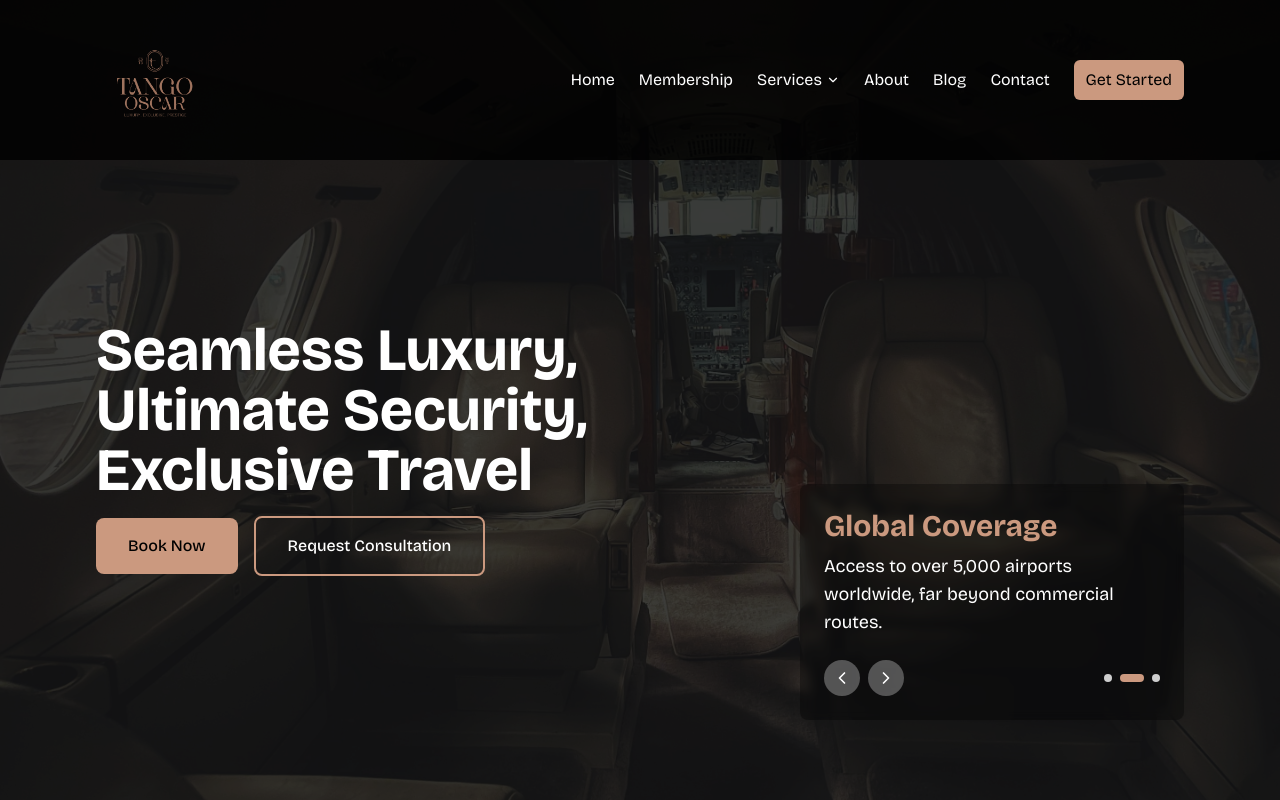
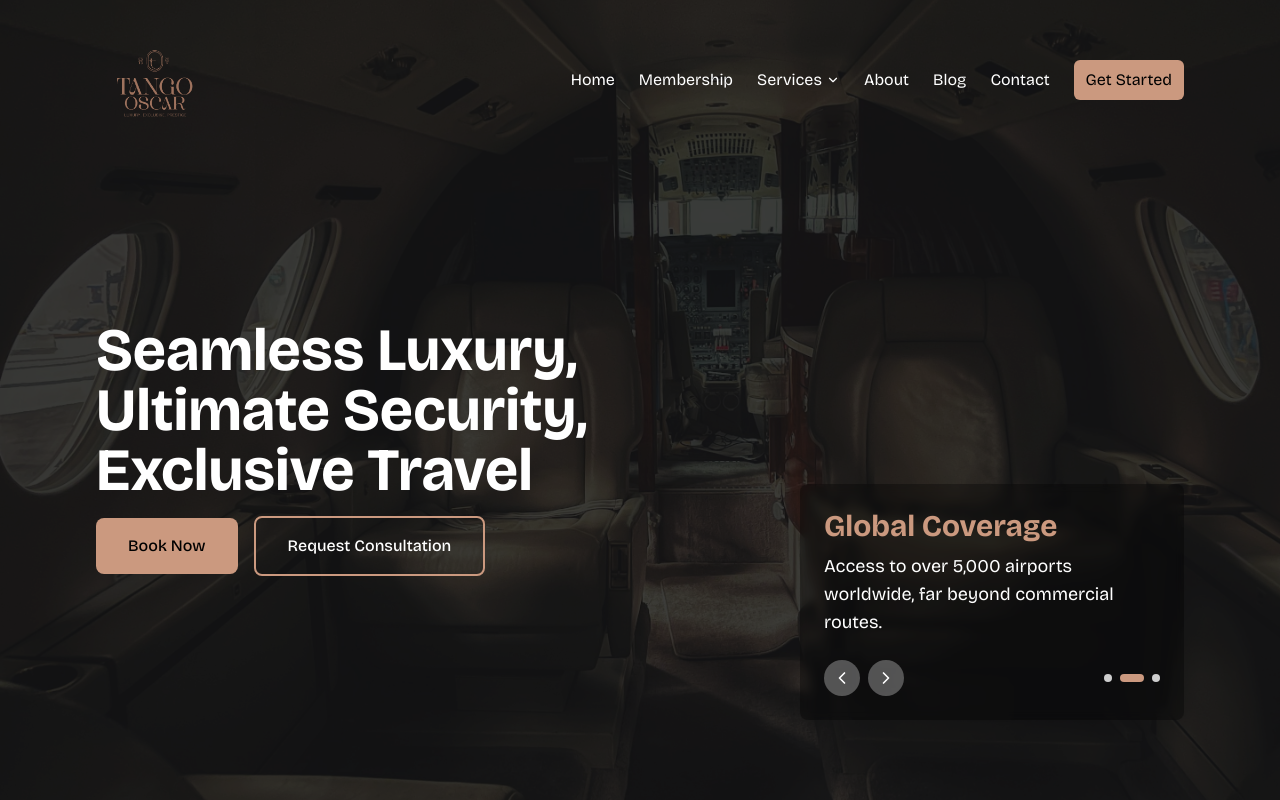
Before and after one commit to CodeGallantX/tango-oscar, a React (Vite) app: page / in a window 1280 px wide. Built offline with nearby package versions, Linux system fonts and the light colour scheme.

Commit message:
Updated Header's functionality

```diff
--- a/src/components/shared/Header.jsx
+++ b/src/components/shared/Header.jsx
@@ -75,7 +75,7 @@ const Header = ({moreStyles}) => {
     const navigate = useNavigate();
 
     return (
-        <header className={`fixed w-full z-20 transition-all duration-300 ${isScrolled ? 'bg-black shadow-md py-2' : 'bg-black/80 py-6'}`}>
+        <header className={`fixed w-full z-30 top-0 transition-all duration-300 ${isScrolled ? 'bg-black shadow-md py-2' : 'bg-none py-6'}`}>
             <div className={`px-6 md:px-16 lg:px-24 flex justify-between items-center transition-all duration-300 ${isScrolled ? 'py-2' : 'py-0'}`}>
                 <div className="flex items-center">
                     <img
```
